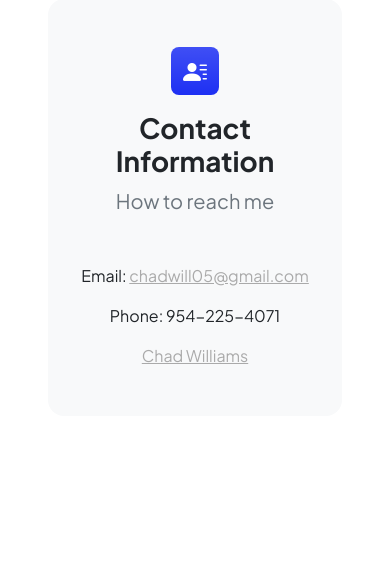
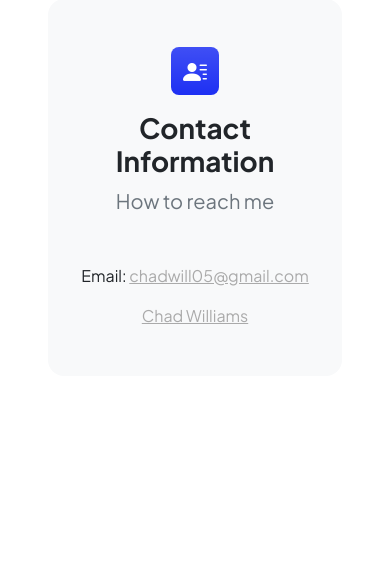
Before and after one commit to chadwill05/main_data_portfolio, a Flask app: page /contact_me in a window 390 px wide. Shown: the part 121-689 px from the top of the page. Run offline with Flask 3, Linux system fonts and the light colour scheme; some libraries are stand-ins or nearby versions.

Commit message:
took off phone number in contact me section

```diff
--- a/templates/contact_me.html
+++ b/templates/contact_me.html
@@ -49,7 +49,6 @@
                     <div class="col-lg-8 col-xl-6">
                         <div class="text-center">
                             <p>Email: <a href="mailto:chadwill05@gmail.com">chadwill05@gmail.com</a></p>
-                            <p>Phone: 954-225-4071</p>
                             <div class="d-flex justify-content-center">
                             <div class="badge-base LI-profile-badge" data-locale="en_US" data-size="medium" data-theme="light" data-type="HORIZONTAL" data-vanity="chad-williams5" data-version="v1">
                                 <a class="badge-base__link LI-simple-link" href="https://www.linkedin.com/in/chad-williams5?trk=profile-badge">Chad Williams</a>
```
